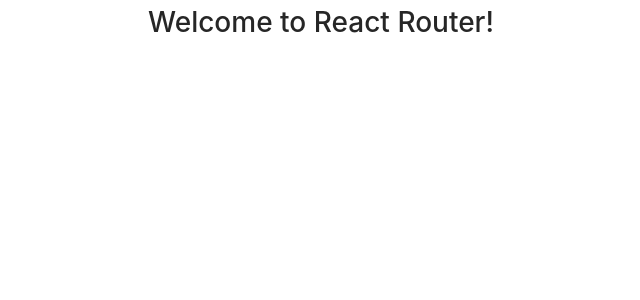
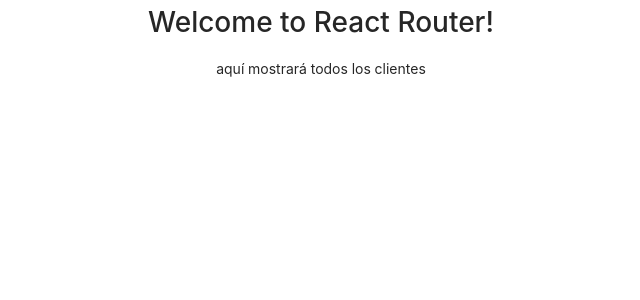
Before and after one commit to chavidev/react-caprichosa, a React (Create React App) app: page /clientes in a window 1280 px wide. Shown: the top 300 px of the page, without its empty margins (319-959 px from the left). Built offline with nearby package versions, Linux system fonts and the light colour scheme; no server answers.

Commit message:
&& ups, de un servidor no puedo llegar al otro

```diff
--- a/package.json
+++ b/package.json
@@ -7,6 +7,7 @@
     "@testing-library/react": "^11.2.7",
     "@testing-library/user-event": "^12.8.3",
     "antd": "^4.17.1",
+    "axios": "^0.24.0",
     "react": "^17.0.2",
     "react-dom": "^17.0.2",
     "react-router-dom": "^6.0.2",
--- a/src/App.js
+++ b/src/App.js
@@ -4,6 +4,7 @@
 import 'antd/dist/antd.css'; //importo la librería de los chinos
 import LoguinAdmin from "./views/LoguinAdmin";
 import LoguinCliente from "./views/LoguinCliente";
+import ClientesTodos from "./views/ClientesTodos";
 
 function App() {
 
@@ -13,6 +14,7 @@
     <Routes>
       <Route path="/loguinadmin" element={<LoguinAdmin />} />
       <Route path="/loguin" element={<LoguinCliente />} />
+      <Route path="/clientes" element={<ClientesTodos />} />
     </Routes>
     </div>
   );
--- /dev/null
+++ b/src/views/ClientesTodos.jsx
@@ -0,0 +1,38 @@
+import axios from 'axios'
+import React from 'react'
+import { useEffect,useState } from 'react'
+
+
+
+
+
+
+const ClientesTodos = () => {
+
+    //¿tiene lógica?
+  const [clientes, setClientes] = useState("")
+  console.log(clientes)
+
+
+  useEffect(() => {
+    const getClientes = async () => {
+      try {
+        let response = await axios("http://localhost:5001/api/cliente")
+        console.log(response)
+        setClientes(response)
+      }catch(err){
+        console.log(err)
+      }
+    }
+    getClientes() //¿por qué tengo que ponerlo aquí, en lugar de fuera?
+  }, [clientes]) // sin poner clientes, hacerlo para que se ejecute solo al iniciar el componete
+
+
+  return (
+    <div>
+      aquí mostrará todos los clientes
+    </div>
+  )
+}
+
+export default ClientesTodos
--- a/src/views/LoguinAdmin.jsx
+++ b/src/views/LoguinAdmin.jsx
@@ -9,4 +9,3 @@
 }
 
 export default LoguinAdmin
-//rca
```
Also changed, not shown: 1 other file (tests, documents, lock files or other folders).
